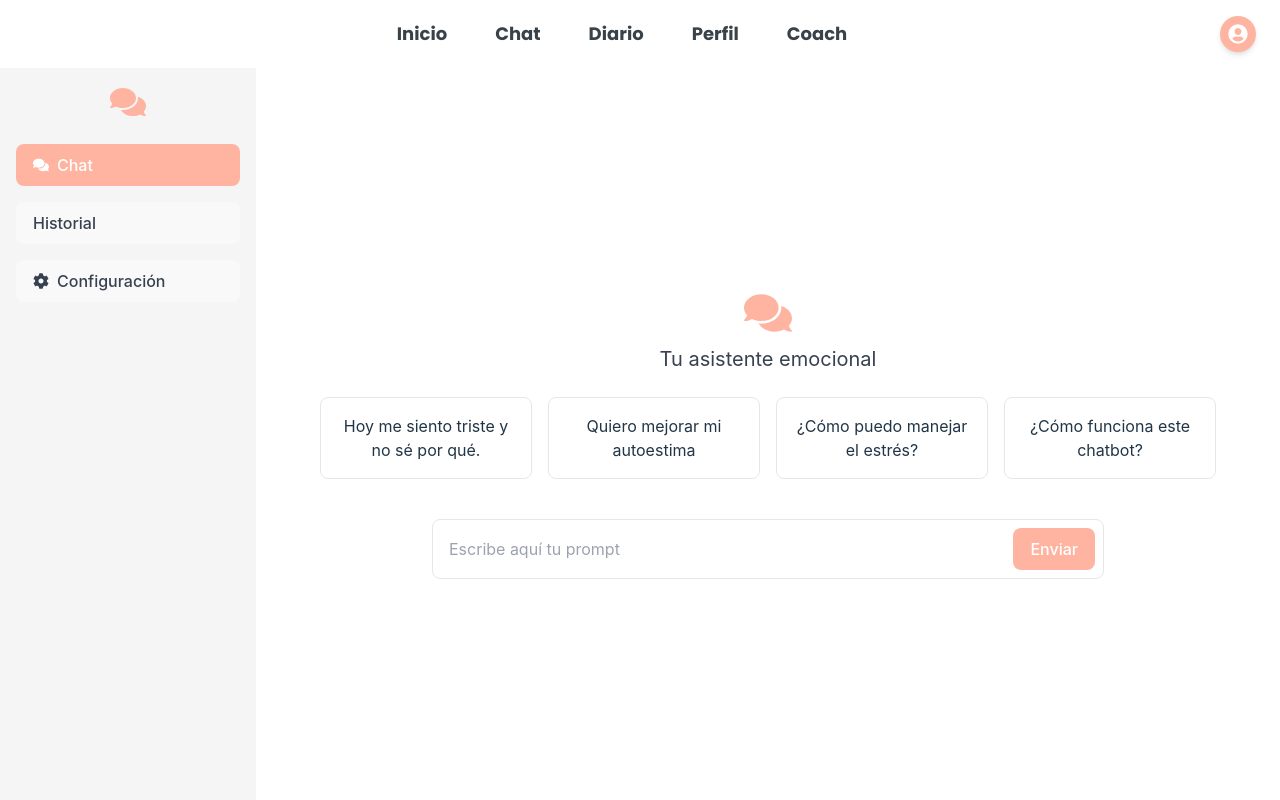
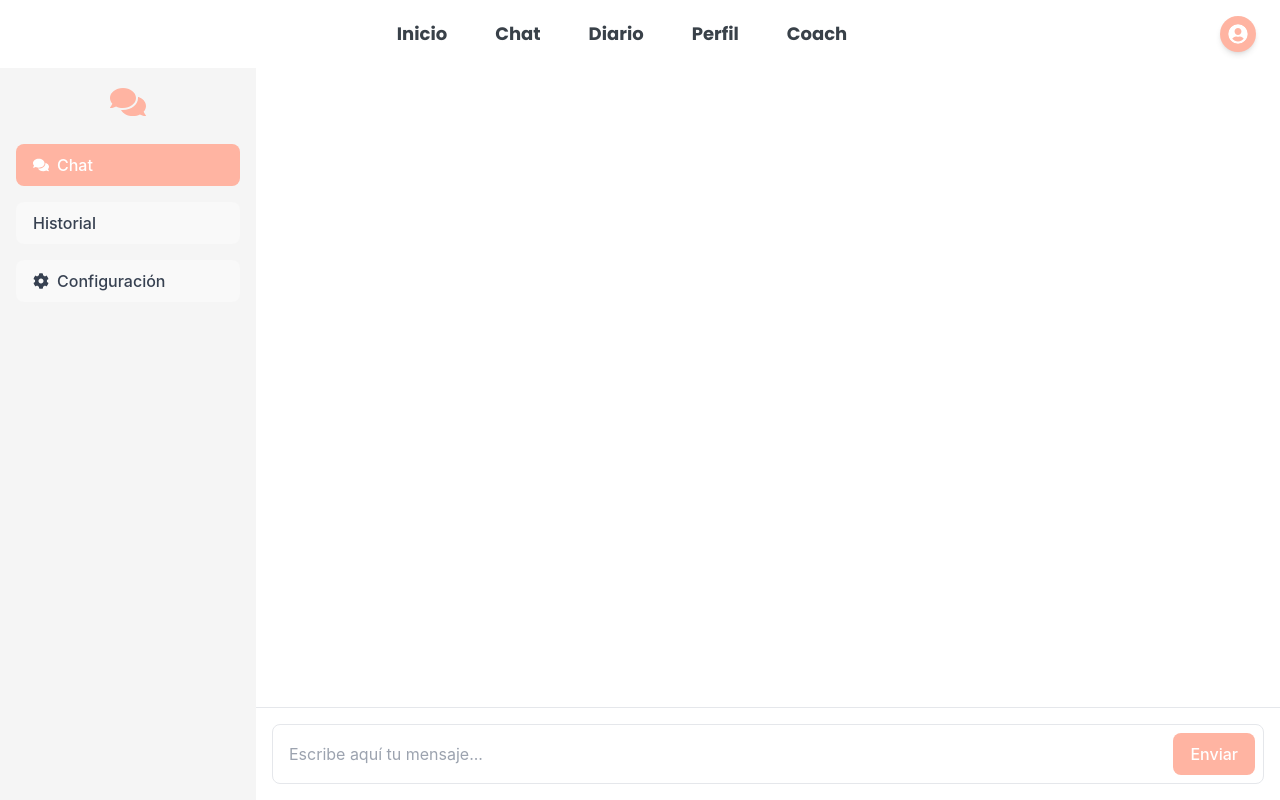
Before and after one commit to pablolobat0/bigFive, a React (Vite) app in the folder frontend/: page /chat in a window 1280 px wide. Built offline with nearby package versions, Linux system fonts and the light colour scheme.

Commit message:
Primera versión guapa

```diff
--- /dev/null
+++ b/frontend/src/components/ChatInput.tsx
@@ -0,0 +1,33 @@
+import React, { useState } from "react";
+
+interface ChatInputProps {
+  sendMessage: (message: string) => void;
+}
+
+const ChatInput: React.FC<ChatInputProps> = ({ sendMessage }) => {
+  const [input, setInput] = useState("");
+
+  const handleSend = () => {
+    if (input.trim() !== "") {
+      sendMessage(input);
+      setInput("");
+    }
+  };
+
+  return (
+    <div className="w-full flex items-center border rounded-lg p-2 bg-white">
+      <input
+        type="text"
+        placeholder="Escribe aquí tu mensaje..."
+        className="flex-1 p-2 outline-none"
+        value={input}
+        onChange={(e) => setInput(e.target.value)}
+      />
+      <button className="px-4 py-2 bg-third text-white rounded-lg ml-2" onClick={handleSend}>
+        Enviar
+      </button>
+    </div>
+  );
+};
+
+export default ChatInput;
--- /dev/null
+++ b/frontend/src/components/ChatMessages.tsx
@@ -0,0 +1,26 @@
+import React from "react";
+
+interface ChatMessagesProps {
+  messages: { text: string; sender: "user" | "bot" }[];
+}
+
+const ChatMessages: React.FC<ChatMessagesProps> = ({ messages }) => {
+  return (
+    <div className="flex flex-col space-y-4 w-full max-w-2xl mx-auto">
+      {messages.map((msg, index) => (
+        <div
+          key={index}
+          className={`p-3 rounded-lg max-w-xs ${
+            msg.sender === "user"
+              ? "bg-third text-white self-end"
+              : "bg-gray-200 text-gray-800 self-start"
+          }`}
+        >
+          {msg.text}
+        </div>
+      ))}
+    </div>
+  );
+};
+
+export default ChatMessages;
--- /dev/null
+++ b/frontend/src/components/ChatSidebar.tsx
@@ -0,0 +1,47 @@
+import React from "react";
+import { FaComments, FaCog } from "react-icons/fa";
+
+interface ChatSidebarProps {
+  activeTab: string;
+  setActiveTab: (tab: string) => void;
+}
+
+const ChatSidebar: React.FC<ChatSidebarProps> = ({ activeTab, setActiveTab }) => {
+  return (
+    <aside className="w-64 bg-sidebar h-full p-4 flex flex-col">
+      <div className="flex justify-center mb-6">
+        <FaComments className="text-4xl text-third" />
+      </div>
+      <nav className="space-y-4">
+        <button
+          onClick={() => setActiveTab("chat")}
+          className={`flex items-center px-4 py-2 rounded-lg w-full ${
+            activeTab === "chat" ? "bg-third text-white" : "text-gray-700 hover:bg-gray-200"
+          }`}
+        >
+          <FaComments className="mr-2" />
+          Chat
+        </button>
+        <button
+          onClick={() => setActiveTab("historial")}
+          className={`flex items-center px-4 py-2 rounded-lg w-full ${
+            activeTab === "historial" ? "bg-third text-white" : "text-gray-700 hover:bg-gray-200"
+          }`}
+        >
+          Historial
+        </button>
+        <button
+          onClick={() => setActiveTab("configuracion")}
+          className={`flex items-center px-4 py-2 rounded-lg w-full ${
+            activeTab === "configuracion" ? "bg-third text-white" : "text-gray-700 hover:bg-gray-200"
+          }`}
+        >
+          <FaCog className="mr-2" />
+          Configuración
+        </button>
+      </nav>
+    </aside>
+  );
+};
+
+export default ChatSidebar;
--- a/frontend/src/pages/Chat.tsx
+++ b/frontend/src/pages/Chat.tsx
@@ -1,121 +1,54 @@
-import React, { useState } from "react";
-import {  FaComments, FaCog } from "react-icons/fa";
+import React, { useState, useEffect, useRef } from "react";
+import ChatSidebar from "../components/ChatSidebar";
+import ChatMessages from "../components/ChatMessages";
+import ChatInput from "../components/ChatInput";
 import Header from "../components/Header";
 
-const ChatPage: React.FC = () => {
+const Chat: React.FC = () => {
   const [activeTab, setActiveTab] = useState("chat");
+  const [messages, setMessages] = useState<{ text: string; sender: "user" | "bot" }[]>([]);
+  const messagesEndRef = useRef<HTMLDivElement>(null);
 
-  const [userMessage, setUserMessage] = useState(""); // Estado para el mensaje del usuario
-  const [apiResponse, setApiResponse] = useState(""); // Estado para la respuesta de la API
+  const sendMessage = (message: string) => {
+    setMessages([...messages, { text: message, sender: "user" }]);
 
-  const handleSendMessage = async () => {
-      try {
-          // Llamar a la API con el mensaje del usuario
-          const response = await fetch("http://localhost:8000/messages", {
-              method: "POST",
-              headers: {
-                  "Content-Type": "application/json",
-              },
-              body: JSON.stringify({ user_id: "1", text: userMessage }),
-          });
-
-          if (!response.ok) {
-              throw new Error("Error al llamar a la API");
-          }
-
-          const data = await response.json();
-          setApiResponse(data.text); // Asumimos que la API devuelve un objeto con un campo "message"
-      } catch (error) {
-          console.error("Error:", error);
-          setApiResponse("Hubo un error al procesar tu mensaje.");
-      }
+    setTimeout(() => {
+      setMessages((prevMessages) => [
+        ...prevMessages,
+        { text: "Esta es una respuesta automática del bot.", sender: "bot" },
+      ]);
+    }, 1000);
   };
 
+  useEffect(() => {
+    messagesEndRef.current?.scrollIntoView({ behavior: "smooth" });
+  }, [messages]);
+
   return (
-    <div className="flex flex-1 w-full bg-primary">
-      {/* Sidebar */}
-      <aside className="w-64 bg-sidebar h-full p-4 flex flex-col">
-        <div className="flex justify-center mb-6">
-          <FaComments className="text-4xl text-third" />
+    <div className="flex flex-col h-screen w-full">
+      {/* Header fijo en la parte superior */}
+      <Header />
+
+      <div className="flex flex-1 w-full bg-primary">
+        {/* Sidebar fijo a la izquierda */}
+        <ChatSidebar activeTab={activeTab} setActiveTab={setActiveTab} />
+
+        {/* Contenedor del chat */}
+        <div className="flex flex-col flex-1 h-full">
+          {/* Área de mensajes con scroll */}
+          <div className="flex-1 overflow-y-auto p-4 space-y-4 max-h-[calc(100vh-160px)]">
+            <ChatMessages messages={messages} />
+            <div ref={messagesEndRef} />
+          </div>
+
+          {/* Input del chat fijo abajo */}
+          <div className="border-t bg-white p-4 sticky bottom-0 w-full">
+            <ChatInput sendMessage={sendMessage} />
+          </div>
         </div>
-        <nav className="space-y-4">
-          <button
-            onClick={() => setActiveTab("chat")}
-            className={`flex items-center px-4 py-2 rounded-lg w-full ${activeTab === "chat" ? "bg-third text-white" : "text-gray-700 hover:bg-gray-200"}`}
-          >
-            <FaComments className="mr-2" />
-            Chat
-          </button>
-          <button
-            onClick={() => setActiveTab("historial")}
-            className={`flex items-center px-4 py-2 rounded-lg w-full ${activeTab === "historial" ? "bg-third text-white" : "text-gray-700 hover:bg-gray-200"}`}
-          >
-            Historial
-          </button>
-          <button
-            onClick={() => setActiveTab("configuracion")}
-            className={`flex items-center px-4 py-2 rounded-lg w-full ${activeTab === "configuracion" ? "bg-third text-white" : "text-gray-700 hover:bg-gray-200"}`}
-          >
-            <FaCog className="mr-2" />
-            Configuración
-          </button>
-        </nav>
-      </aside>
-
-      {/* Contenido Principal */}
-      <main className="flex-1 p-8 flex flex-col justify-center items-center">
-        <div className="flex flex-col items-center">
-          <FaComments className="text-5xl text-third mb-2" />
-          <h2 className="text-xl text-gray-700">Tu asistente emocional</h2>
-          <div className="grid grid-cols-1 md:grid-cols-4 gap-4 mt-6 w-full max-w-4xl">
-            <div className="border rounded-lg p-4 text-center hover:shadow-md cursor-pointer">
-              <p>Hoy me siento triste y no sé por qué.</p>
-            </div>
-            <div className="border rounded-lg p-4 text-center hover:shadow-md cursor-pointer">
-              <p>Quiero mejorar mi autoestima</p>
-            </div>
-            <div className="border rounded-lg p-4 text-center hover:shadow-md cursor-pointer">
-              <p>¿Cómo puedo manejar el estrés?</p>
-            </div>
-            <div className="border rounded-lg p-4 text-center hover:shadow-md cursor-pointer">
-              <p>¿Cómo funciona este chatbot?</p>
-            </div>
-          </div>
-          <div className="mt-10 w-full max-w-2xl flex items-center border rounded-lg p-2">
-          <input
-          type="text"
-          placeholder="Escribe aquí tu prompt"
-          className="flex-1 p-2 outline-none"
-          value={userMessage}
-          onChange={(e) => setUserMessage(e.target.value)}
-          />
-          <button
-          className="px-4 py-2 bg-third text-white rounded-lg ml-2"
-          onClick={handleSendMessage}
-          >
-          Enviar
-          </button>
-          </div>
-          {apiResponse && (
-              <div className="mt-4 p-4 bg-gray-100 rounded-lg w-full max-w-2xl">
-              <p>{apiResponse}</p>
-              </div>
-          )}
-          </div>
-          </main>
-          </div>
-  );
-};
-
-const App: React.FC = () => {
-  return (
-    <div className="bg-white min-h-screen w-full max-w-full overflow-hidden flex flex-col">
-      <Header />
-      <div className="flex flex-1 w-full">
-        <ChatPage />
       </div>
     </div>
   );
 };
 
-export default App;
+export default Chat;
```
